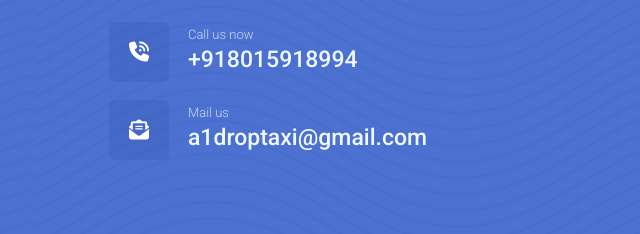
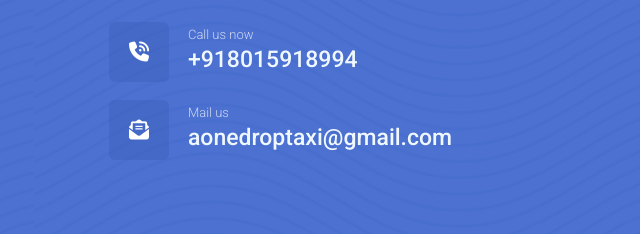
Before and after one commit to spiralgalaxytrs/a1droptaxi.in, a plain HTML site: page index.html in a window 1280 px wide. Shown: the part 5132-5366 px from the top of the page, 606-1246 px from the left. Drawn offline with nearby package versions, Linux system fonts and the light colour scheme; some packages are replaced by stand-ins of ours; a script that the page names is missing.

Commit message:
Update index.html

```diff
--- a/index.html
+++ b/index.html
@@ -757,8 +757,8 @@ chennai to coimbatore taxi
                             </div>
                             <div class="why-choose_list-content">
                                 <span>Mail us</span>
-                                <a href="mailto:a1droptaxi@gmail.com">
-                                    <h3 style="color: aliceblue;">a1droptaxi@gmail.com</h3>
+                                <a href="mailto:aonedroptaxi@gmail.com">
+                                    <h3 style="color: aliceblue;">aonedroptaxi@gmail.com</h3>
                                 </a>
                             </div>
                         </div>
@@ -898,8 +898,8 @@ chennai to coimbatore taxi
                             <i class="far fa-envelope-open yellow-bg"></i>
                             <div class="emergency-text">
                                 <p>Mail Us</p>
-                                <a href="mailto:a1droptaxi@gmail.com">
-                                    <h4>a1droptaxi@gmail.com</h4>
+                                <a href="mailto:aonedroptaxi@gmail.com">
+                                    <h4>aonedroptaxi@gmail.com</h4>
                                 </a>
                             </div>
                         </div>
@@ -1321,8 +1321,8 @@ chennai to coimbatore taxi
                         <a href="tel:+918015918994">
                             <h4><i class="fas fa-phone"></i>80159 18994</h4>
                         </a>
-                        <a href="mailto:a1droptaxi@gmail.com">
-                            <h4><i class="far fa-envelope"></i>a1droptaxi@gmail.com</h4>
+                        <a href="mailto:aonedroptaxi@gmail.com">
+                            <h4><i class="far fa-envelope"></i>aonedroptaxi@gmail.com</h4>
                         </a>
                     </div>
                 </div>
```
